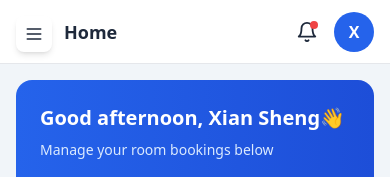
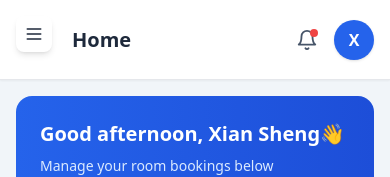
Before and after one commit to xiansheng31/TTSGP---Booking-System, a Next.js app: page /home in a window 390 px wide. Shown: the top 177 px of the page. Built offline with nearby package versions, Linux system fonts and the light colour scheme; no server answers; the database is empty.

Commit message:
Update Navbar.tsx

```diff
--- a/src/components/Navbar.tsx
+++ b/src/components/Navbar.tsx
@@ -19,12 +19,13 @@ top-0
 z-30
 bg-white
 border-b
-h-16
+h-20
 px-4
-lg:px-6
+md:px-6
 flex
 items-center
 justify-between
+shadow-sm
 "
 >
 
@@ -39,10 +40,10 @@ min-w-0
 <h1
 className="
 font-semibold
-text-lg
-lg:text-2xl
+text-xl
+md:text-2xl
 truncate
-ml-12
+ml-14
 lg:ml-0
 "
 >
@@ -65,7 +66,12 @@ shrink-0
 
 <div className="relative">
 
-<Bell size={22}/>
+<Bell
+size={22}
+className="
+text-slate-600
+"
+/>
 
 <div
 className="
@@ -93,6 +99,7 @@ flex
 items-center
 justify-center
 font-semibold
+shadow
 "
 >
 
```
